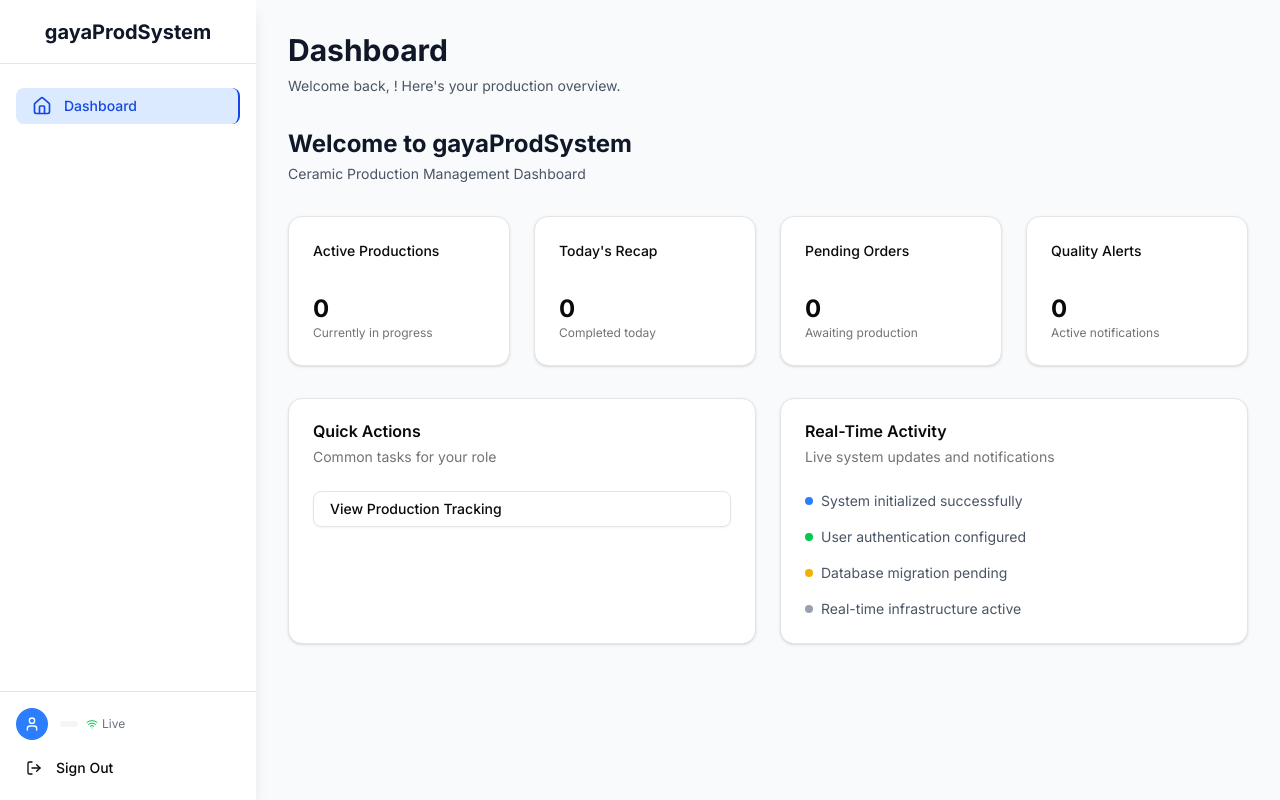
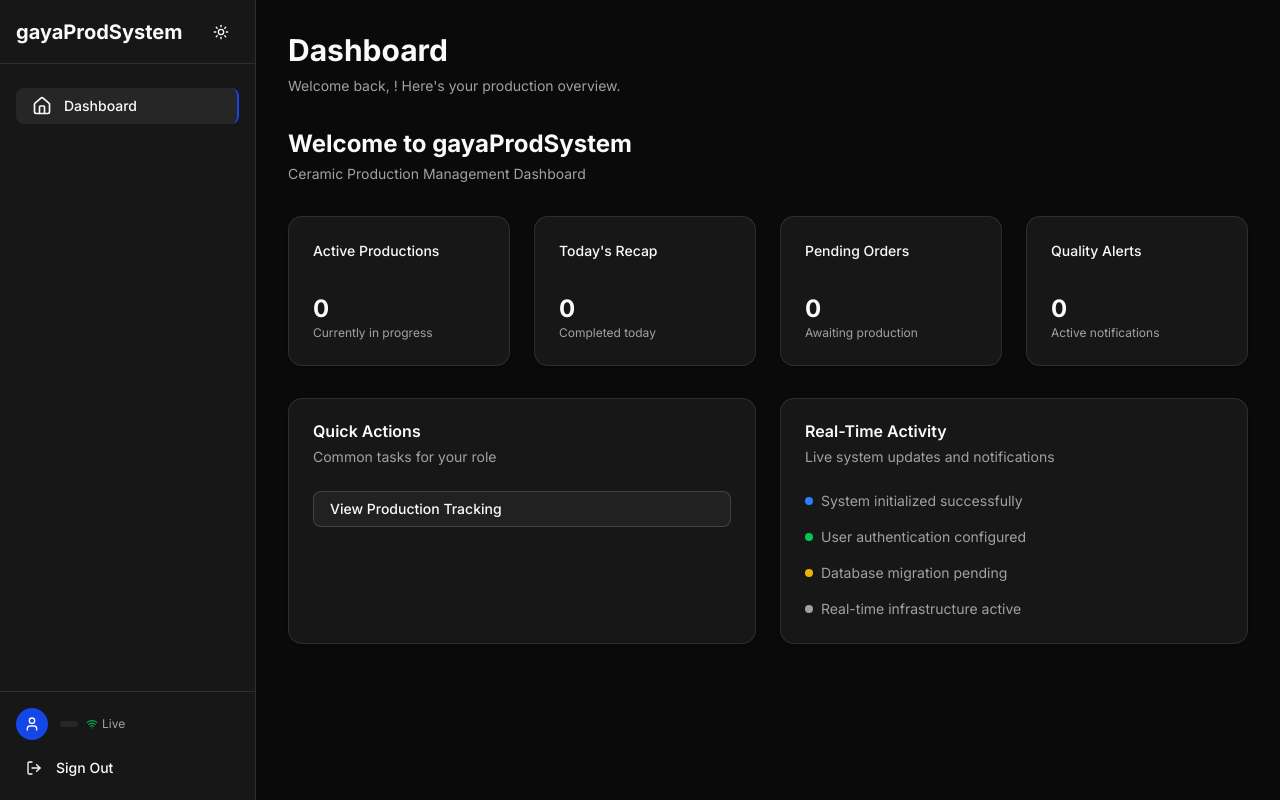
Before and after one commit to imadegun/gayaProdSystem, a Next.js app in the folder app/: page /dashboard in a window 1280 px wide. Built offline with nearby package versions, Linux system fonts and the light colour scheme; no server answers; sample sign-in values are in the browser's storage.

Commit message:
add dark mode template

```diff
--- a/app/src/app/auth/signin/page.tsx
+++ b/app/src/app/auth/signin/page.tsx
@@ -70,7 +70,7 @@ export default function SignIn() {
   };
 
   return (
-    <div className="min-h-screen flex items-center justify-center bg-gray-50">
+    <div className="min-h-screen flex items-center justify-center bg-background">
       <Card className="w-full max-w-md">
         <CardHeader className="space-y-1">
           <CardTitle className="text-2xl text-center">gayaProdSystem</CardTitle>
--- a/app/src/app/dashboard/layout.tsx
+++ b/app/src/app/dashboard/layout.tsx
@@ -22,6 +22,7 @@ import Link from "next/link";
 import { usePathname } from "next/navigation";
 import { useSocket } from "@/hooks/useSocket";
 import { useState } from "react";
+import { ThemeToggle } from "@/components/theme-toggle";
 
 const navigation = [
   { name: "Dashboard", href: "/dashboard", icon: Home, roles: ["all"] },
@@ -69,13 +70,14 @@ export default function DashboardLayout({
   );
 
   return (
-    <div className="min-h-screen bg-gray-50">
+    <div className="min-h-screen bg-background">
       {/* Sidebar */}
-      <div className="fixed inset-y-0 left-0 z-50 w-64 bg-white shadow-lg">
+      <div className="fixed inset-y-0 left-0 z-50 w-64 bg-sidebar border-r border-sidebar-border shadow-lg">
         <div className="flex flex-col h-full">
           {/* Logo */}
-          <div className="flex items-center justify-center h-16 px-4 border-b">
-            <h1 className="text-xl font-bold text-gray-900">gayaProdSystem</h1>
+          <div className="flex items-center justify-between h-16 px-4 border-b border-sidebar-border">
+            <h1 className="text-xl font-bold text-sidebar-foreground">gayaProdSystem</h1>
+            <ThemeToggle />
           </div>
 
           {/* Navigation */}
@@ -88,8 +90,8 @@ export default function DashboardLayout({
                   href={item.href}
                   className={`flex items-center px-4 py-2 text-sm font-medium rounded-md transition-colors ${
                     isActive
-                      ? "bg-blue-100 text-blue-700 border-r-2 border-blue-700"
-                      : "text-gray-600 hover:bg-gray-100 hover:text-gray-900"
+                      ? "bg-sidebar-accent text-sidebar-accent-foreground border-r-2 border-sidebar-primary"
+                      : "text-sidebar-foreground hover:bg-sidebar-accent hover:text-sidebar-accent-foreground"
                   }`}
                 >
                   <item.icon className="mr-3 h-5 w-5" />
@@ -100,15 +102,15 @@ export default function DashboardLayout({
           </nav>
 
           {/* User info */}
-          <div className="p-4 border-t">
+          <div className="p-4 border-t border-sidebar-border">
             <div className="flex items-center space-x-3">
               <div className="flex-shrink-0">
-                <div className="w-8 h-8 bg-blue-500 rounded-full flex items-center justify-center">
-                  <User className="w-4 h-4 text-white" />
+                <div className="w-8 h-8 bg-sidebar-primary rounded-full flex items-center justify-center">
+                  <User className="w-4 h-4 text-sidebar-primary-foreground" />
                 </div>
               </div>
               <div className="flex-1 min-w-0">
-                <p className="text-sm font-medium text-gray-900 truncate">
+                <p className="text-sm font-medium text-sidebar-foreground truncate">
                   {session.user.username}
                 </p>
                 <div className="flex items-center space-x-2">
@@ -121,7 +123,7 @@ export default function DashboardLayout({
                     ) : (
                       <WifiOff className="h-3 w-3 text-red-500" />
                     )}
-                    <span className="text-xs text-gray-500">
+                    <span className="text-xs text-muted-foreground">
                       {isConnected ? "Live" : "Offline"}
                     </span>
                   </div>
@@ -132,7 +134,7 @@ export default function DashboardLayout({
               variant="ghost"
               size="sm"
               onClick={handleSignOut}
-              className="w-full mt-3 justify-start"
+              className="w-full mt-3 justify-start text-sidebar-foreground hover:bg-sidebar-accent hover:text-sidebar-accent-foreground"
             >
               <LogOut className="mr-2 h-4 w-4" />
               Sign Out
@@ -143,7 +145,7 @@ export default function DashboardLayout({
 
       {/* Main content */}
       <div className="pl-64">
-        <main className="min-h-screen">
+        <main className="min-h-screen bg-background">
           {children}
         </main>
       </div>
--- a/app/src/app/dashboard/page.tsx
+++ b/app/src/app/dashboard/page.tsx
@@ -55,10 +55,10 @@ export default function Dashboard() {
   return (
     <div className="p-8">
       <div className="mb-8">
-        <h2 className="text-3xl font-bold text-gray-900">
+        <h2 className="text-3xl font-bold text-foreground">
           Dashboard
         </h2>
-        <p className="mt-2 text-sm text-gray-600">
+        <p className="mt-2 text-sm text-muted-foreground">
           Welcome back, {session.user.username}! Here's your production overview.
         </p>
       </div>
@@ -66,10 +66,10 @@ export default function Dashboard() {
       {/* Main Content */}
       <div className="space-y-6">
         <div className="mb-8">
-          <h2 className="text-2xl font-bold text-gray-900">
+          <h2 className="text-2xl font-bold text-foreground">
             Welcome to gayaProdSystem
           </h2>
-          <p className="mt-1 text-sm text-gray-600">
+          <p className="mt-1 text-sm text-muted-foreground">
             Ceramic Production Management Dashboard
           </p>
         </div>
@@ -219,34 +219,34 @@ export default function Dashboard() {
               <CardContent>
                 <div className="space-y-4">
                   {lastUpdate && (
-                    <div className="flex items-center space-x-2 p-2 bg-blue-50 rounded">
-                      <div className="w-2 h-2 bg-blue-500 rounded-full animate-pulse"></div>
-                      <p className="text-sm text-blue-700">
+                    <div className="flex items-center space-x-2 p-2 bg-primary/10 rounded">
+                      <div className="w-2 h-2 bg-primary rounded-full animate-pulse"></div>
+                      <p className="text-sm text-primary">
                         {lastUpdate}
                       </p>
                     </div>
                   )}
                   <div className="flex items-center space-x-2">
                     <div className="w-2 h-2 bg-blue-500 rounded-full"></div>
-                    <p className="text-sm text-gray-600">
+                    <p className="text-sm text-muted-foreground">
                       System initialized successfully
                     </p>
                   </div>
                   <div className="flex items-center space-x-2">
                     <div className="w-2 h-2 bg-green-500 rounded-full"></div>
-                    <p className="text-sm text-gray-600">
+                    <p className="text-sm text-muted-foreground">
                       User authentication configured
                     </p>
                   </div>
                   <div className="flex items-center space-x-2">
                     <div className="w-2 h-2 bg-yellow-500 rounded-full"></div>
-                    <p className="text-sm text-gray-600">
+                    <p className="text-sm text-muted-foreground">
                       Database migration pending
                     </p>
                   </div>
                   <div className="flex items-center space-x-2">
-                    <div className="w-2 h-2 bg-gray-400 rounded-full"></div>
-                    <p className="text-sm text-gray-600">
+                    <div className="w-2 h-2 bg-muted-foreground rounded-full"></div>
+                    <p className="text-sm text-muted-foreground">
                       Real-time infrastructure active
                     </p>
                   </div>
--- a/app/src/app/layout.tsx
+++ b/app/src/app/layout.tsx
@@ -18,7 +18,7 @@ export default function RootLayout({
   children: React.ReactNode;
 }>) {
   return (
-    <html lang="en">
+    <html lang="en" suppressHydrationWarning>
       <body className={`${inter.className} antialiased`}>
         <Providers>
           {children}
--- a/app/src/app/qc/layout.tsx
+++ b/app/src/app/qc/layout.tsx
@@ -22,6 +22,7 @@ import { signOut } from "next-auth/react";
 import Link from "next/link";
 import { usePathname } from "next/navigation";
 import { useState } from "react";
+import { ThemeToggle } from "@/components/theme-toggle";
 
 const navigation = [
   { name: "Dashboard", href: "/qc", icon: Home, roles: ["QC", "Admin"] },
@@ -74,13 +75,14 @@ export default function QCLayout({
   );
 
   return (
-    <div className="min-h-screen bg-gray-50">
+    <div className="min-h-screen bg-background">
       {/* Sidebar */}
       <div className="fixed inset-y-0 left-0 z-50 w-64 bg-red-600 shadow-lg">
         <div className="flex flex-col h-full">
           {/* Logo */}
-          <div className="flex items-center justify-center h-16 px-4 border-b border-red-500">
+          <div className="flex items-center justify-between h-16 px-4 border-b border-red-500">
             <h1 className="text-xl font-bold text-white">QC Portal</h1>
+            <ThemeToggle />
           </div>
 
           {/* Navigation */}
@@ -148,7 +150,7 @@ export default function QCLayout({
 
       {/* Main content */}
       <div className="pl-64">
-        <main className="min-h-screen">
+        <main className="min-h-screen bg-background">
           {children}
         </main>
       </div>
--- a/app/src/components/providers.tsx
+++ b/app/src/components/providers.tsx
@@ -3,6 +3,7 @@
 import { SessionProvider } from "next-auth/react";
 import { QueryClient, QueryClientProvider } from "@tanstack/react-query";
 import { ReactQueryDevtools } from "@tanstack/react-query-devtools";
+import { ThemeProvider } from "next-themes";
 import { useState } from "react";
 
 export function Providers({ children }: { children: React.ReactNode }) {
@@ -11,7 +12,14 @@ export function Providers({ children }: { children: React.ReactNode }) {
   return (
     <SessionProvider>
       <QueryClientProvider client={queryClient}>
-        {children}
+        <ThemeProvider
+          attribute="class"
+          defaultTheme="dark"
+          enableSystem
+          disableTransitionOnChange
+        >
+          {children}
+        </ThemeProvider>
         <ReactQueryDevtools initialIsOpen={false} />
       </QueryClientProvider>
     </SessionProvider>
--- /dev/null
+++ b/app/src/components/theme-toggle.tsx
@@ -0,0 +1,44 @@
+"use client";
+
+import { useTheme } from "next-themes";
+import { useSyncExternalStore } from "react";
+import { Moon, Sun } from "lucide-react";
+import { Button } from "@/components/ui/button";
+
+// Custom hook to check if component is mounted (avoids hydration mismatch)
+function useIsMounted() {
+  return useSyncExternalStore(
+    () => () => {},
+    () => true,
+    () => false
+  );
+}
+
+export function ThemeToggle() {
+  const { theme, setTheme } = useTheme();
+  const isMounted = useIsMounted();
+
+  if (!isMounted) {
+    return (
+      <Button variant="ghost" size="icon" disabled>
+        <Sun className="h-5 w-5" />
+        <span className="sr-only">Toggle theme</span>
+      </Button>
+    );
+  }
+
+  return (
+    <Button
+      variant="ghost"
+      size="icon"
+      onClick={() => setTheme(theme === "dark" ? "light" : "dark")}
+    >
+      {theme === "dark" ? (
+        <Sun className="h-5 w-5" />
+      ) : (
+        <Moon className="h-5 w-5" />
+      )}
+      <span className="sr-only">Toggle theme</span>
+    </Button>
+  );
+}
```
Also changed, not shown: app/src/app/forming/layout.tsx (+5 -3 lines), app/src/app/glaze/layout.tsx (+5 -3 lines), app/src/app/rnd/layout.tsx (+5 -3 lines), app/src/app/rnd/page.tsx (+4 -4 lines), app/src/app/sales/layout.tsx (+5 -3 lines), 1 other file (tests, documents, lock files or other folders).
